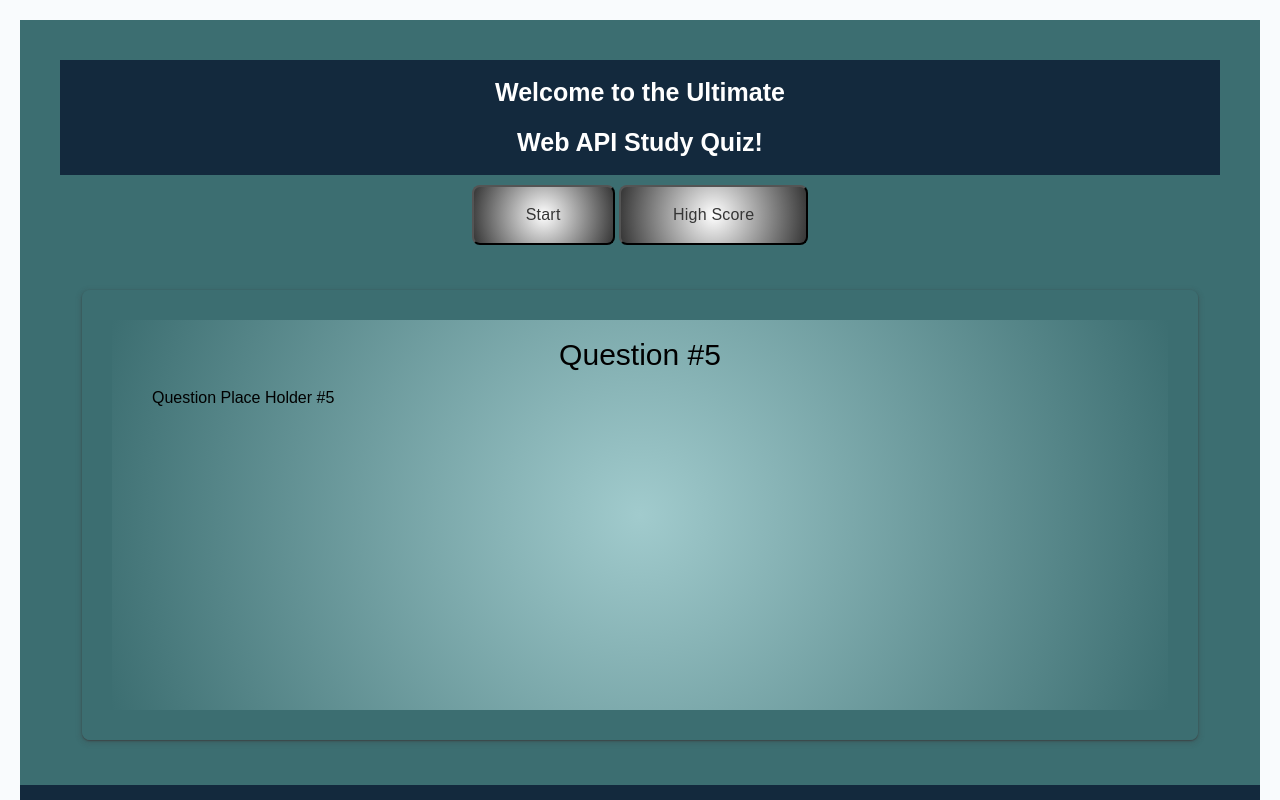
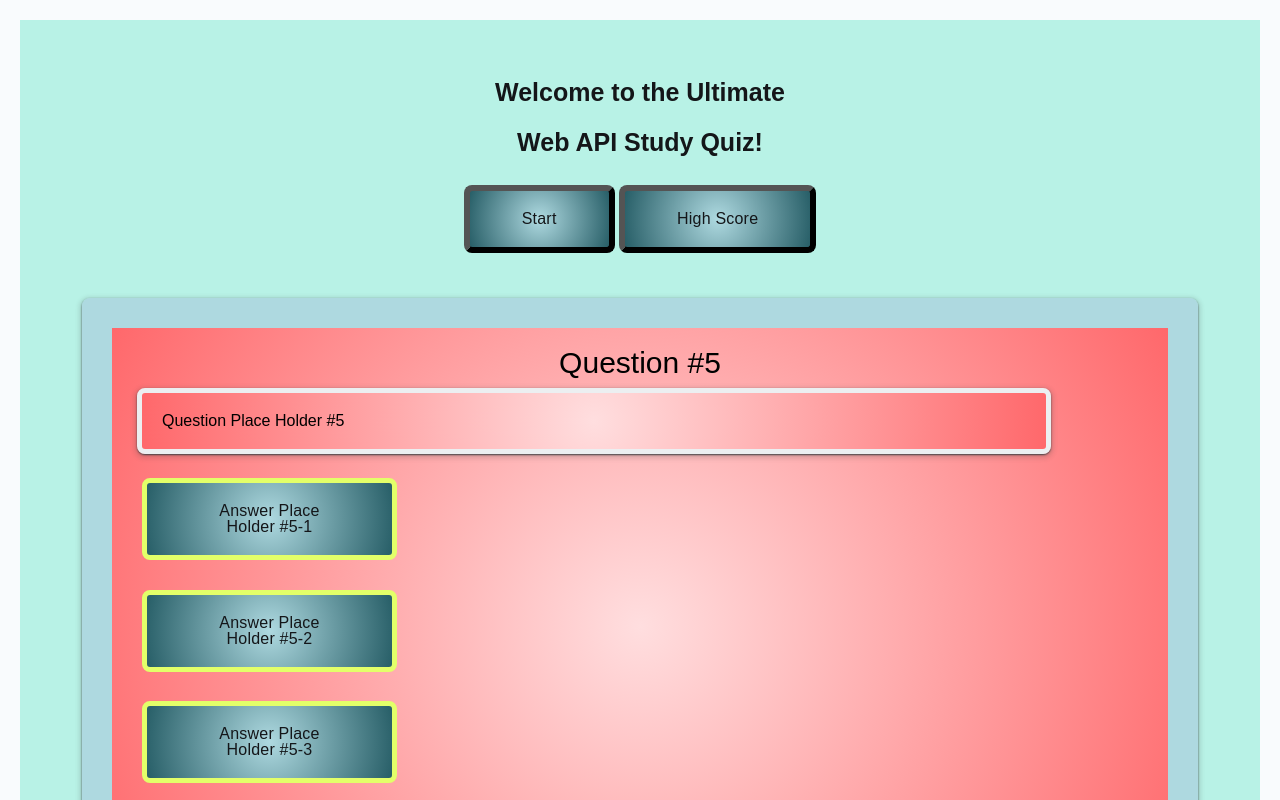
Before and after one commit to DesertCow/Module4-Challenge_Skaggs, a plain HTML site: page index.html in a window 1280 px wide. Both pictures are taken after a click on the button "Start". Shown: the top 800 px of the page. Drawn offline with nearby package versions, Linux system fonts and the light colour scheme.

Commit message:
Question button event logic added | color scheme update

```diff
--- a/assets/css/style.css
+++ b/assets/css/style.css
@@ -2,11 +2,19 @@
 /* Define Master Color Palette */
 :root {
   --color1: #3C6E71;
-  --color2: #353535;
-  --color3: #FFFFFF;
-  --color4: #D9D9D9;
+  --color2: #FE6D73;
+  --color3: #FFEAEB;
+  --color4: #17C3B2;
   --color5: #A1CBCD;
-  --BGcolor: #D9D9D9;
+  --BGcolor: #B8F2E6;
+  --btnGrade1: #AED9E0;
+  --btnGrade2: #275E67;
+  --btnBorder: #eceff1;
+  --ansbtnBorder: #E3FF69;
+  --cardGrade1: #FFDEDF;
+  --cardGrade2: #FF686B;
+  --border: #AED9E0;
+  --headerBtnColor: #141619;
 
 }
 
@@ -16,7 +24,7 @@ header {
   display: flexbox;
   padding: 40px;
   text-align: center;
-  background-color: var(--color1);
+  background-color: var(--BGcolor);
   color: #fff;
   /* border-bottom:30px solid var(--color1); */
 }
@@ -25,15 +33,15 @@ header h1 {
   font-size: 25px;
   padding: 20px;
   text-align: center;
-  background: #13293d;
-  color: #fff;
+  background: var(--BGcolor);
+  color: var(--headerBtnColor);
 }
 
 /* ============ Main ============ */
 
 main {
   display: flex;
-  background-color: var(--color1);
+  background-color: var(--BGcolor);
   min-height: 500px;
   justify-content: center;
 }
@@ -71,7 +79,7 @@ main div q1 {
 
 
 .card {
-  background: radial-gradient(circle, var(--color5) 0%, var(--color1) 100%);
+  background: radial-gradient(circle, var(--color3) 0%, var(--color2) 100%);
   border: 5px solid #eceff1;
   border-radius: 8px;
   box-shadow: rgba(60, 64, 67, 2) 0 1px 2px 0,
@@ -79,9 +87,47 @@ main div q1 {
   padding: 20px;
   width: 90%;
   min-height: 450px;
-  height: 400px;
+  height: auto;
   margin: 5px;
-  border:30px solid var(--color1);
+  border:30px solid var(--border);
+}
+
+.questionCard {
+  background: radial-gradient(circle, var(--cardGrade1) 0%, var(--cardGrade2) 100%);
+  border: 5px solid #eceff1;
+  border-radius: 8px;
+  box-shadow: rgba(60, 64, 67, 2) 0 1px 2px 0,
+    rgba(60, 64, 67, 0.15) 0 2px 4px 3px;
+  padding: 20px;
+  width: 90%;
+  min-height: 450px;
+  height: auto;
+  margin: 5px;
+  border:30px solid var(--border);
+}
+
+.question {
+  background: radial-gradient(circle, var(--cardGrade1) 0%, var(--cardGrade2) 100%);
+  border: 5px solid var(--btnBorder);
+  border-radius: 8px;
+  box-shadow: rgba(60, 64, 67, 2) 0 1px 2px 0,
+    rgba(60, 64, 67, 0.15) 0 2px 4px 3px;
+  padding: 20px;
+  width: 90%;
+  min-height: 20px;
+  height: auto;
+  margin: 5px;
+  justify-content: center;
+  /* border:30px solid var(--border); */
+}
+
+.ansbtn {
+  border: 5px solid var(--ansbtnBorder);
+}
+
+main q1 {
+  margin-bottom: 10px;
+  maring-top: 100px;
 }
 
 .highScore {
@@ -113,10 +159,11 @@ footer {
 
 /* ============ Button ============ */
 button {
-  background: radial-gradient(circle, var(--color3) 0%, var(--color2) 100%);
+  background: radial-gradient(circle, var(--btnGrade1) 0%, var(--btnGrade2) 100%);
+  border-width: 6px;
   border-radius: 8px;
-  color: var(--color2);
-  cursor: pointer;
+  color: var(--headerBtnColor);
+  */cursor: pointer;
   font-size: 2em;
   letter-spacing: 0.21px;
   line-height: 16px;
@@ -127,6 +174,10 @@ button {
   transition-property: background-color;
   transition-timing-function: linear;
   margin-top: 0.6em;
+  -webkit-border-radius: 8px;
+  -moz-border-radius: 8px;
+  -ms-border-radius: 8px;
+  -o-border-radius: 8px;
 }
 
 
@@ -137,3 +188,8 @@ button {
   padding-left: 20px;
   padding-right: 20px;
 }
+
+/* .ansButtons {
+  background: radial-gradient(circle, var(--cardGrade1) 0%, var(--cardGrade2) 100%);
+  /* color: #00cc14; */
+} */
--- a/assets/js/script.js
+++ b/assets/js/script.js
@@ -7,6 +7,11 @@ var Debug = false;
 
 var startButton = document.querySelector(".start-button");
 var highScoreButton = document.querySelector(".highScore-button");
+var ansButton1 = $('#btn-answer1');
+var ansButton2 = $('#btn-answer2');
+var ansButton3 = $('#btn-answer3');
+var ansButton4 = $('#btn-answer4');
+
 
 var highScoreCard = document.getElementById("highScoreCard");
 var questionCard = document.getElementById("questionCard");
@@ -18,58 +23,78 @@ var score4EL = document.querySelector(".score4");
 var score5EL = document.querySelector(".score5");
 
 var questionEL = document.querySelector(".question");
+var answer1El = document.querySelector(".answer1");
+var answer2El = document.querySelector(".answer2");
+var answer3El = document.querySelector(".answer3");
+var answer4El = document.querySelector(".answer4");
+
 var questionCountEl = document.querySelector(".questionCount");
 
 let questionArray = [
   {
     "question": "Question Place Holder #1",
-    "a1": "Answer Place Holder #1",
-    "a2": "Answer Place Holder #2",
-    "a3": "Answer Place Holder #3",
-    "a4": "Answer Place Holder #4",
+    "a1": "Answer Place Holder #1-1",
+    "a2": "Answer Place Holder #1-2",
+    "a3": "Answer Place Holder #1-3",
+    "a4": "Answer Place Holder #1-4",
     "correct": "a1",
 
   },
   {
     "question": "Question Place Holder #2",
-    "a1": "Answer Place Holder #1",
-    "a2": "Answer Place Holder #2",
-    "a3": "Answer Place Holder #3",
-    "a4": "Answer Place Holder #4",
+    "a1": "Answer Place Holder #2-1",
+    "a2": "Answer Place Holder #2-2",
+    "a3": "Answer Place Holder #2-3",
+    "a4": "Answer Place Holder #2-4",
     "correct": "a2",
 
   },
   {
     "question": "Question Place Holder #3",
-    "a1": "Answer Place Holder #1",
-    "a2": "Answer Place Holder #2",
-    "a3": "Answer Place Holder #3",
-    "a4": "Answer Place Holder #4",
+    "a1": "Answer Place Holder #3-1",
+    "a2": "Answer Place Holder #3-2",
+    "a3": "Answer Place Holder #3-3",
+    "a4": "Answer Place Holder #3-4",
     "correct": "a3",
 
   },
   {
     "question": "Question Place Holder #4",
-    "a1": "Answer Place Holder #1",
-    "a2": "Answer Place Holder #2",
-    "a3": "Answer Place Holder #3",
-    "a4": "Answer Place Holder #4",
+    "a1": "Answer Place Holder #4-1",
+    "a2": "Answer Place Holder #4-2",
+    "a3": "Answer Place Holder #4-3",
+    "a4": "Answer Place Holder #4-4",
     "correct": "a4",
 
   },
   {
     "question": "Question Place Holder #5",
-    "a1": "Answer Place Holder #1",
-    "a2": "Answer Place Holder #2",
-    "a3": "Answer Place Holder #3",
-    "a4": "Answer Place Holder #4",
+    "a1": "Answer Place Holder #5-1",
+    "a2": "Answer Place Holder #5-2",
+    "a3": "Answer Place Holder #5-3",
+    "a4": "Answer Place Holder #5-4",
     "correct": "a2",
 
   },
 ]
 
+// ################# Define Click Listeners #################
 
+ansButton1.on('click', function () {
+  console.log("Answer 1 Selected!");
+});
 
+ansButton2.on('click', function () {
+  console.log("Answer 2 Selected!");
+});
+
+ansButton3.on('click', function () {
+  console.log("Answer 3 Selected!");
+});
+
+ansButton4.on('click', function () {
+  console.log("Answer 4 Selected!");
+});
 
 // ################# Create Array For Top 5 Players #################
 var score1 = {
@@ -136,6 +161,10 @@ function askQuestion(qArray) {
   for (var i = 0; i < qArray.length; i++) {
     var iPlus = i + 1;
     questionEL.textContent = qArray[i].question;
+    answer1El.textContent = qArray[i].a1;
+    answer2El.textContent = qArray[i].a2;
+    answer3El.textContent = qArray[i].a3;
+    answer4El.textContent = qArray[i].a4;
 
     questionCountEl.textContent = "Question #" + iPlus;
     console.log(questionEL.textContent);
--- a/index.html
+++ b/index.html
@@ -28,15 +28,14 @@
               <li class="score5"></li>
             </ul>
         </div>
-        <div class="card" id="questionCard">
+        <div class="questionCard" id="questionCard">
           <q1 class="questionCount">Question #1</q1>
           <p class="question"></p>
           <ul class="answers">
-            <li class="answer1"></li>
-            <li class="answer1"></li>
-            <li class="answer3"></li>
-            <li class="answer4"></li>
-            <li class="answer5"></li>
+            <li><button class="btn btn-secondary answer1 ansbtn" id="btn-answer1"></button></li>
+            <li><button class="btn btn-secondary answer2 ansbtn" id="btn-answer2"></button></li>
+            <li><button class="btn btn-secondary answer3 ansbtn" id="btn-answer3"></button></li>
+            <li><button class="btn btn-secondary answer4 ansbtn" id="btn-answer4"></button></li>
           </ul>
         </div>
     </main>
@@ -55,6 +54,8 @@
 
 
   <!-- ========= Main Script Call ========= -->
+  <script src="https://code.jquery.com/jquery-3.5.1.min.js"></script>
+
   <script src="./assets/js/script.js"></script>
 
 </body>
```
